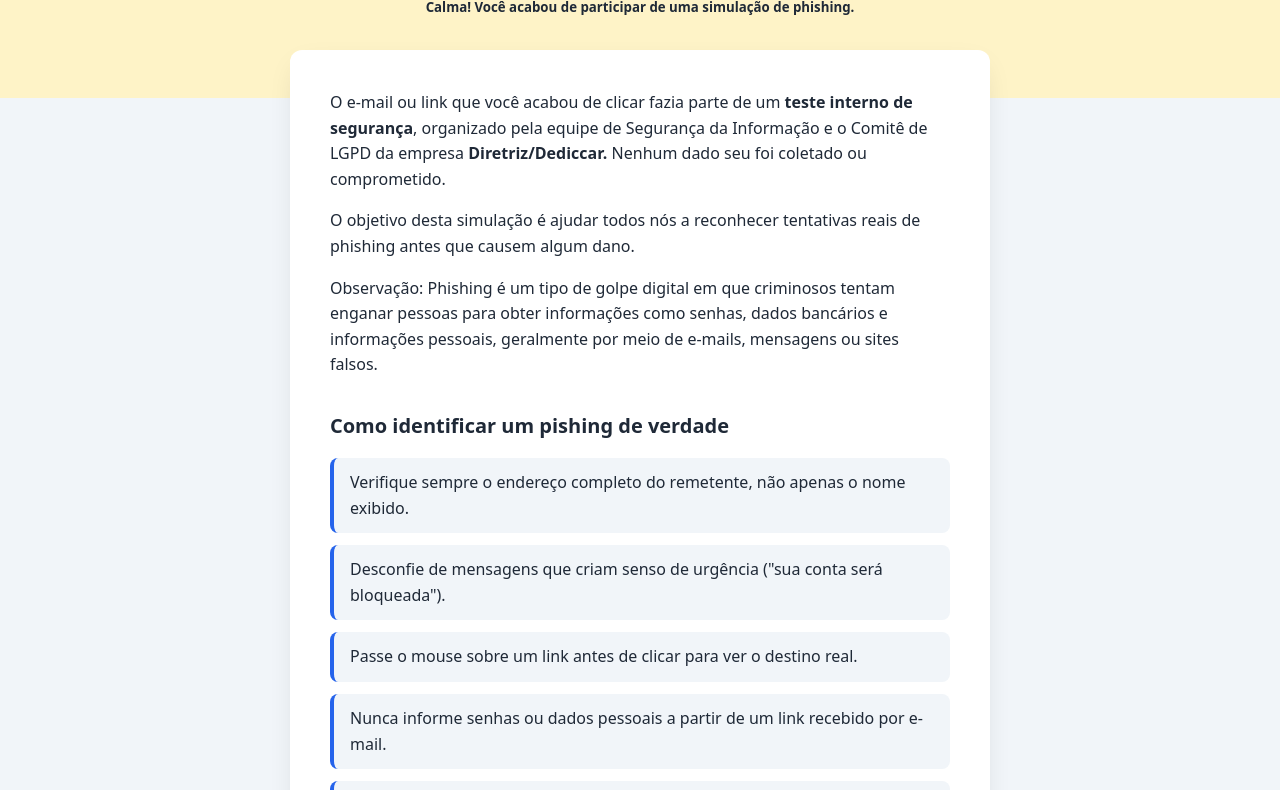
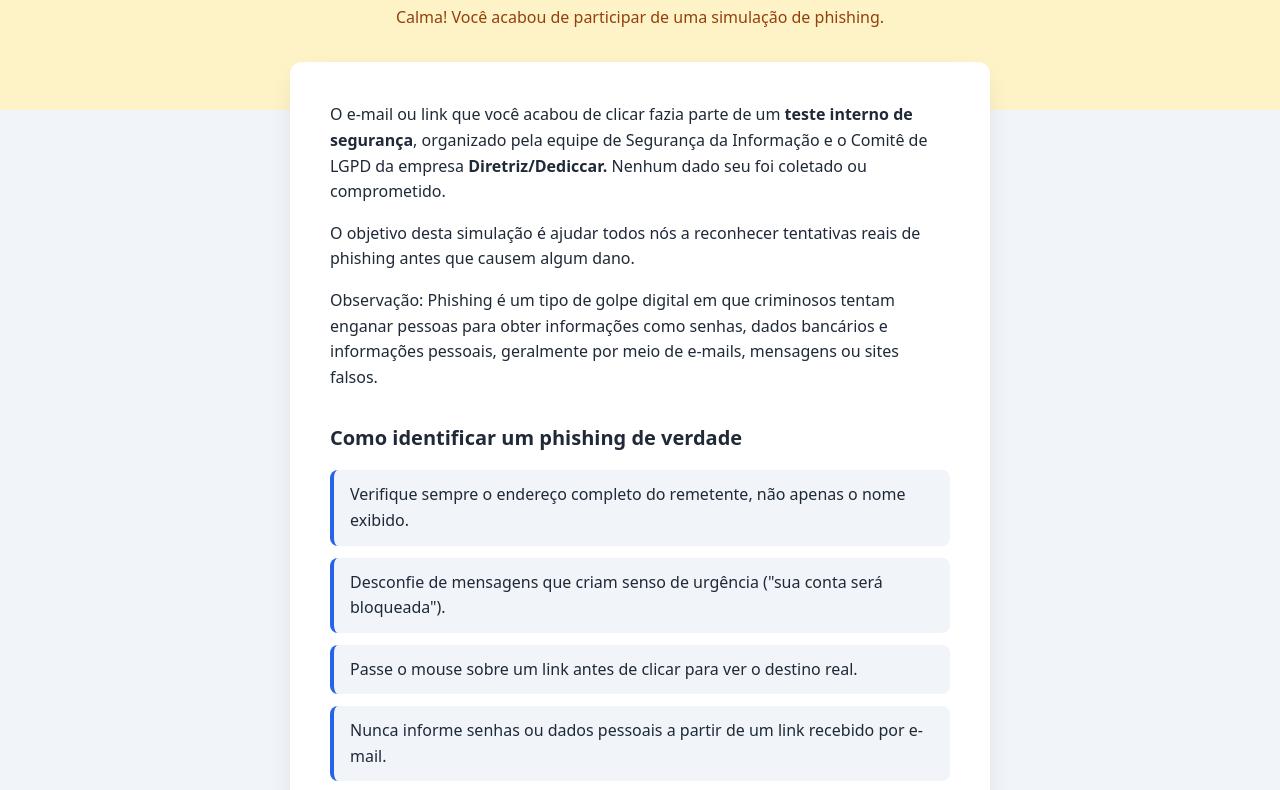
Before and after one commit to Casotti10/simula-o-pishing, a plain HTML site: page index.html in a window 1280 px wide. Shown: the part 208-998 px from the top of the page. Drawn offline with Linux system fonts and the light colour scheme.

Commit message:
ajuste em erro de portugues

```diff
--- a/css/style.css
+++ b/css/style.css
@@ -57,6 +57,12 @@
     color: var(--color-warning-text);
     max-width: 600px;
     margin: 0 auto;
+  }
+
+  .alerta .subtitulo {
+    margin-top: 0.5rem;
+    color: var(--color-warning-text);
+    font-size: 1rem;
   }
 
   .conteudo {
--- a/index.html
+++ b/index.html
@@ -3,16 +3,15 @@
 <head>
     <meta charset="UTF-8">
     <meta name="viewport" content="width=device-width, initial-scale=1.0">
+    <meta name="robots" content="noindex, nofollow">
     <title>Acesso Invadido</title>
     <link rel="stylesheet" href="css/style.css">
 </head>
 <body>
-    <meta name="robots" content="noindex, nofollow">
-
     <header class= "alerta">
         <span class="icone" aria-hidden="true">⚠️</span>
         <h1>SEUS DADOS FORAM VAZADOS</h1>
-        <h5>Calma! Você acabou de participar de uma simulação de phishing.</h5>
+        <p class="subtitulo">Calma! Você acabou de participar de uma simulação de phishing.</p>
     </header>
 
     <main class="conteudo">
@@ -31,7 +30,7 @@
         </section>
 
         <section class="orientacoes">
-            <h2>Como identificar um pishing de verdade</h2>
+            <h2>Como identificar um phishing de verdade</h2>
             <ul>
                 <li>Verifique sempre o endereço completo do remetente, não apenas o nome exibido.</li>
                 <li>Desconfie de mensagens que criam senso de urgência ("sua conta será bloqueada").</li>
```
